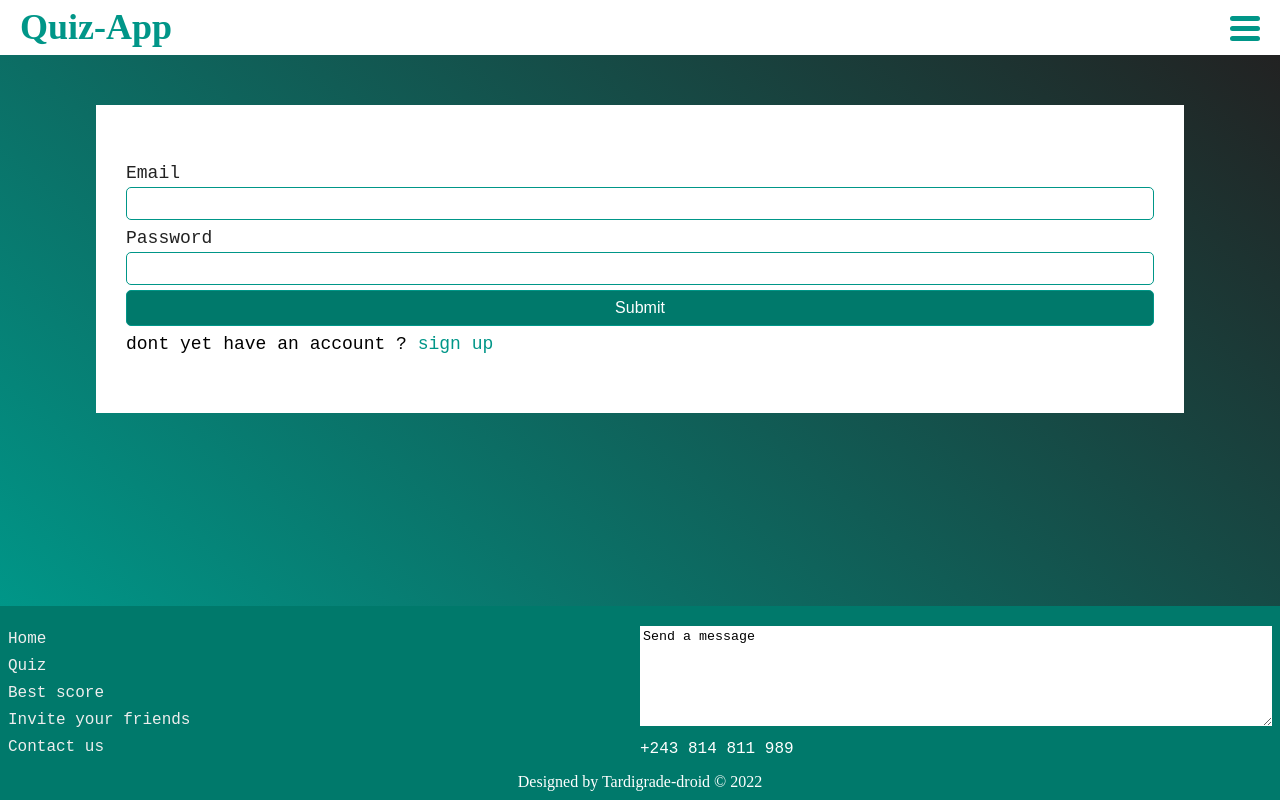
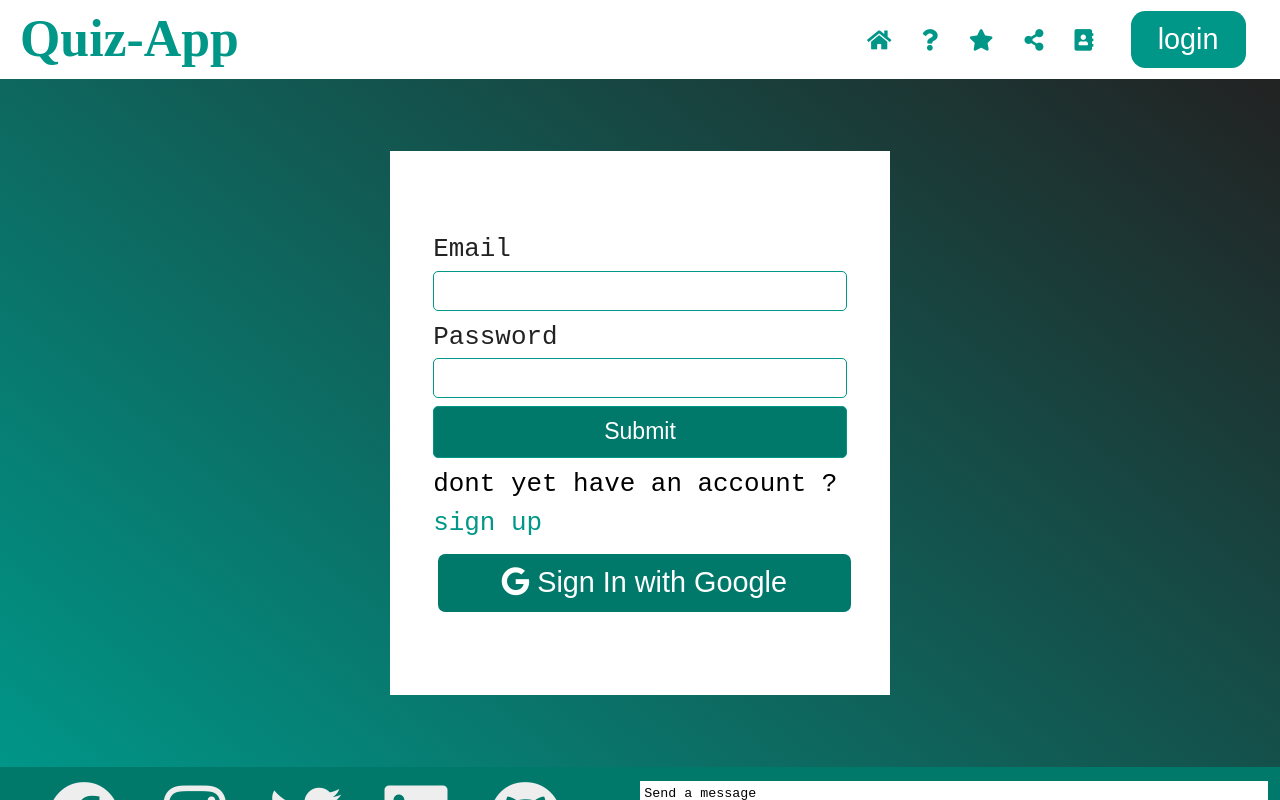
Before and after one commit to Tardigrade-droid/react-quiz-game, a React (Create React App) app: page / in a window 1280 px wide. Both pictures are taken after a click on the button "Start". Shown: the top 800 px of the page. Built offline with nearby package versions, Linux system fonts and the light colour scheme; no server answers; the HTML template or start-up script is replaced by a standard one.

Commit message:
google authentification set but some bugs stayed LOGIN-QUIZ

```diff
--- a/package.json
+++ b/package.json
@@ -6,6 +6,7 @@
     "@testing-library/jest-dom": "^5.16.3",
     "@testing-library/react": "^12.1.4",
     "@testing-library/user-event": "^13.5.0",
+    "firebase": "^9.6.11",
     "react": "^17.0.2",
     "react-dom": "^17.0.2",
     "react-router-dom": "^6.3.0",
--- a/public/index.html
+++ b/public/index.html
@@ -24,6 +24,8 @@
       work correctly both with client-side routing and a non-root public URL.
       Learn how to configure a non-root public URL by running `npm run build`.
     -->
+	<link rel="stylesheet" href="https://cdnjs.cloudflare.com/ajax/libs/font-awesome/5.8.0/css/all.min.css" integrity="sha512-3PN6gfRNZEX4YFyz+sIyTF6pGlQiryJu9NlGhu9LrLMQ7eDjNgudQoFDK3WSNAayeIKc6B8WXXpo4a7HqxjKwg==" crossorigin="anonymous" referrerpolicy="no-referrer" />
+
     <title>React App</title>
   </head>
   <body>
--- a/src/App.css
+++ b/src/App.css
@@ -26,9 +26,10 @@
 }
 html{
 	scroll-behavior: smooth;
+	font-size: 62.5%;
 }
 body{
-	font-size: 18px;
+	font-size: 1.8rem;
 	line-height: 150%;
 	font-family: var(--primary-font);
 }
@@ -48,21 +49,28 @@ body{
 	background: var(--success-bg);
 }
 .modal{
-	padding: 5px 0;
-	border-radius: 5px;
+	padding: .5rem 0;
+	border-radius: .5rem;
 }
 .not-found{
 	font-family: var(--font-primary);
-	font-size: 30px;
+	font-size: 3rem;
 	color: var(--primary);
 	text-align: center;
 	text-transform: capitalize;
-	padding-top: 30px;
+	padding-top: 3rem;
+}
+.google-btn button{
+	width: 100%;
+	background: var(--secondary);
+	color: var(--white);
+	border-radius: .5rem;
 }
 main{
 	flex-grow: 1;
 }
 a{
+	cursor: pointer;
 	text-decoration: none;
 	color: var(--primary);
 }
@@ -70,15 +78,15 @@ li{
 	list-style: none;
 }
 button{
-	width: 80px;
-	height: 40px;
-	font-size: 20px;
+	width: 8rem;
+	height: 4rem;
+	font-size: 2rem;
 	font-weight: 400;
-	margin: 3px;
-	padding: 3px 5px;
+	margin: .3rem;
+	padding: .3rem .5rem;
 	outline: none;
 	border: none;
-	border-radius: 10px;
+	border-radius: 1rem;
 	background: var(--light);
 }
 #loader{
@@ -87,12 +95,12 @@ button{
 	display: flex;
 	justify-content: center;
 	align-items: center;
-	padding-top: 50px;
+	padding-top: 5rem;
 }
 #loader div{
-	width: 50px;
-	height: 50px;
-	border-width: 5px;
+	width: 5rem;
+	height: 5rem;
+	border-width: .5rem;
 	border-style: solid;
 	border-color: lightgray;
 	border-top-color: var(--secondary);
@@ -104,12 +112,12 @@ button{
 	100%{transform: rotate(360deg);}
 }
 header{
-	height: 55px;
+	height: 5.5rem;
 	display: flex;
 	align-items: center;
 	background: var(--white);
 	color: var(--primary);
-	padding: 10px var(--pad-side);
+	padding: 1rem var(--pad-side);
 	position: relative;
 	z-index: 1;
 }
@@ -119,33 +127,33 @@ header h1{
 	flex-grow: 1;
 }
 .menu-btn{
-	width: 30px;
-	height: 30px;
+	width: 3rem;
+	height: 3rem;
 	cursor: pointer;
 }
 .menu-btn span{
 	display: inline-block;
 	background-color: var(--primary);
-	width: 30px;
-	height: 5px;
-	border-radius: 10px;
+	width: 3rem;
+	height: .5rem;
+	border-radius: 1rem;
 }
 .menu-btn span::before, .menu-btn span::after{
 	content: "";
 	position: absolute;
         display: inline-block;
         background-color: var(--primary);
-        width: 30px;
-        height: 5px;
-        border-radius: 10px;
+        width: 3rem;
+        height: .5rem;
+        border-radius: 1rem;
 	transition-property: transform;
 	transition: 200ms ease-in-out;
 }
 .menu-btn span::before{
-	transform: translateY(10px);
+	transform: translateY(1rem);
 }
 .menu-btn span::after{
-        transform: translateY(-10px);
+        transform: translateY(-1rem);
 }
 .menu-btn.active span{
 	background: transparent;
@@ -158,8 +166,8 @@ header h1{
 }
 header nav{
         width: 100%;
-        height: 350px;
-        position: absolute;                            top: 56px;
+        height: 35rem;
+        position: absolute;                            top: 5.6rem;
         right: 0;
 	transform-origin: right;
 	transform: scale(0);
@@ -171,14 +179,18 @@ header nav.active{
 	transform: scale(1);
 }
 header nav li{
-	height: 50px;
+	height: 5rem;
 	display: flex;
 	align-items: center;
-	padding: 0 10px;
+	padding: 0 1rem;
 	border-bottom: 1px solid var(--primary);
 }
+nav i{
+	margin-right: 1rem;
+	transform: scale(1.2);
+}
 header nav a{
-	font-size: 20px;
+	font-size: 2rem;
 	font-weight: 500;
 }
 .user a{
@@ -190,11 +202,11 @@ header nav .user button{
 	color: var(--white);
 }
 .hero{
-	height: 400px;
+	height: 40rem;
 	display: flex;
 	flex-direction: column;
 	align-items: center;
-	padding-top: 100px;
+	padding-top: 10rem;
 	background: linear-gradient(39deg, var(--primary), var(--dark));
 	background-blend-mode: multiply;
 	color: var(--white);
@@ -204,30 +216,30 @@ header nav .user button{
 	flex-basis: 50%;
 	margin: 0 auto;
 	font-family: var(--primary-font);
-	font-size: 25px;
+	font-size: 2.5rem;
 	line-height: 90%;
 }
 .hero .btn.white{
-	width: 100px;
-	height: 50px;
+	width: 10rem;
+	height: 5rem;
 	font-family: inherit;
-	font-size: 20px;
+	font-size: 2rem;
 	font-weight: 800;
 	background: var(--white);
 	color: var(--primary);
 }
 .sign-box{
 	background: linear-gradient(39deg, var(--primary), var(--dark));
-	padding: 50px 0;
+	padding: 5rem 0;
 }
 form.sign{
 	width: 85%;
 	background: var(--white);
 	margin: auto;
-	padding: 50px 30px;
+	padding: 5rem 3rem;
 }
 .sign div{
-	margin: 5px 0;
+	margin: .5rem 0;
 }
 .sign div label{
 	color: var(--dark);
@@ -237,10 +249,10 @@ form.sign{
 	width: 100%;
 	border: 1px solid var(--primary);
 	border-radius: 5px;
-	padding: 8px 4px;
+	padding: .8rem .4rem;
 }
 .sign input[type='submit']{
-	font-size: 16px;
+	font-size: 1.6rem;
 	background: var(--secondary);
 	color: var(--white);
 }
@@ -253,8 +265,8 @@ form.sign{
 }
 .questions-box{
 	width: 85%;
-	margin: 30px auto;
-	padding: 50px 30px;
+	margin: 3rem auto;
+	padding: 5rem 3rem;
 	background: linear-gradient(39deg, var(
 --primary), var(--dark));
 }
@@ -263,38 +275,45 @@ form.sign{
 	width: 100%;
 }
 .questions-box h3{
-	font-size: 18px;
+	font-size: 1.8rem;
 	font-weight: 600;
 	font-family: var(--terciary-font);
 }
 .questions-box h3:first-letter{
-	font-size: 25px;
+	font-size: 2.5rem;
 	text-transform: capitalize;
 }
 .questions-box  article{
-	margin: 5px 0;
+	margin: .5rem 0;
 	display: flex;
 	align-items: center;
 }
 .questions-box input[type="radio"]{
 	outline: none;
 	border: none;
-	margin-right: 5px;
+	margin-right: .5rem;
 }
 .questions-box label{
 	flex-grow: 1;
 }
 footer{
 	color: var(--white);
-	font-size: 16px;
+	font-size: 1.6rem;
 	background: var(--secondary);
-	padding: 20px 8px 5px 8px;
+	padding: 1rem .8rem .5rem .8rem;
 }
-footer nav a{
+footer i{
+	font-size: 3rem;
 	color: var(--light);
+	flex-basis: 30%;
+
 }
-footer nav .user{
-	display: none
+.social-icons{
+	text-align: center;
+	display: flex;
+	flex-wrap: wrap;
+	justify-content: center;
+	align-items: center;
 }
 footer section{
 	display: flex
@@ -308,10 +327,86 @@ footer textarea{
 	outline: none;
 	border: none;
 	background: var(--white);
-	padding: 3px;
+	padding: .3rem;
 }
 .copyright{
 	font-family: var(--secondary-font);
 	text-align: center;
-	margin-top: 5px;
+	margin-top: .5rem;
 }
+
+@media all and (min-width: 935px){
+	html{
+		font-size: 90%;
+	}
+	.menu-btn{
+		display: none;
+	}
+	header nav{
+		height: auto;
+		position: relative;
+		top: 0;
+		left: 0;
+		transform: scale(1)
+	}
+	header h1{
+		width: 20rem;
+	}
+	header nav ul{
+		display: flex;
+		justify-content: flex-end;
+	}
+	header nav li{
+		border: none;
+		transition: all 250ms ease-out;
+	}
+	nav li a{
+		display: none;
+	}
+	nav li:nth-child(4) a{
+		font-size: 1.3rem;
+		font-weight: 700;
+	}
+	nav li:last-child a{
+		display: inline;
+	}
+	nav li:hover{
+		width: auto;
+	}
+	nav li:hover a{
+		display: inline;
+	}
+
+	.hero h3{
+		max-width: 600px;
+		text-align: center;
+	}
+
+	.sign{
+		max-width: 500px;
+	}
+
+	.questions-box{
+		max-width: 800px;
+	}
+	.questions-box h3{
+		font-size: 3rem;
+	}
+	.questions-box article{
+		font-size: 2rem;
+	}
+
+
+	.social-icons{
+		display: block;
+	}
+	.social-icons i{
+		font-size: 5rem;
+		margin-right: 3rem;
+	}
+
+
+	.copyright{
+		font-size: 2rem;
+	}
+}
--- a/src/components/Footer.jsx
+++ b/src/components/Footer.jsx
@@ -1,16 +1,20 @@
-import Menu from './Menu'
 
 const Footer = ()=>{
 	return <footer>
 		<section>
-		<div>
-			<Menu/>
+		<div className="social-icons">
+			<i className="fab fa-facebook"></i>
+			<i className="fab fa-instagram"></i>
+			<i className="fab fa-twitter"></i>
+			<i className="fab fa-linkedin"></i>
+			<i className="fab fa-github"></i>
+			<i className="fas fa-envelope"></i>
+			<div><i></i>+243 814 811 989</div>
 		</div>
 		<div>
 		<form>
 			<textarea>Send a message</textarea>
 		</form>
-			<span>+243 814 811 989</span>
 		</div>
 		</section>
 		<p className="copyright">Designed by Tardigrade-droid &copy; {new Date().getFullYear()}</p>
--- /dev/null
+++ b/src/components/GoogleSign.jsx
@@ -0,0 +1,19 @@
+import {signInWithPopup} from 'firebase/auth'
+import {useNavigate} from 'react-router-dom'
+import {auth, googleProvider} from '../firebase/firebase'
+
+const GoogleSign = ()=>{
+	const navigate = useNavigate()
+	async function handleClick(){
+		try{
+			await signInWithPopup(auth, googleProvider)
+			navigate('/quiz')
+		}catch(err){
+			alert(err.message)
+		}
+	}
+	return <div className='google-btn'>
+			<button type="button" onClick={handleClick}><i className="fab fa-google"></i> Sign In with Google</button>
+		</div>
+}
+export default GoogleSign
--- a/src/components/Hero.jsx
+++ b/src/components/Hero.jsx
@@ -5,6 +5,7 @@ const Hero = ()=>{
 	return <section className="hero">
 		<h3>Welcome to the game that help your knowledge grow and split up your brain</h3>
 		<div className="hero-btn">
+		<img src="../assets/gamepad.svg" alt="" />
 		<Button type="fill" color="white" text={<Link to='/quiz'>Start</Link>} />
 		</div>
 		</section>
--- a/src/components/Menu.jsx
+++ b/src/components/Menu.jsx
@@ -4,11 +4,26 @@ import Dashboard from './Dashboard'
 const Menu = ({btnState, setBtnState})=>{
 	return <nav className={btnState}>
 		<ul onClick={()=>setBtnState('')}>
-			<li><Link to='/'>Home</Link></li>
-			<li><Link to='/quiz'>Quiz</Link></li>
-			<li><a href="#">Best score</a></li>
-			<li><a href="#">Invite your friends</a></li>
-			<li><a href="#">Contact us</a></li>
+			<li>
+				<i className="fas fa-home"></i>
+				<Link to='/'>Home</Link>
+			</li>
+			<li>
+				<i className="fas fa-question"></i>
+				<Link to='/quiz'>Quiz</Link>
+			</li>
+			<li>
+				<i className="fas fa-star"></i>
+				<a href="#">Best score</a>
+			</li>
+			<li>
+				<i className="fas fa-share-alt"></i>
+				<a href="#">Invite your friends</a>
+			</li>
+			<li>
+				<i className="fas fa-address-book"></i>
+				<a href="#">Contact us</a>
+			</li>
 			<li><Dashboard /></li>
 		</ul>
 		</nav>
--- a/src/firebase/firebase.js
+++ b/src/firebase/firebase.js
@@ -1,6 +1,6 @@
 import {initializeApp} from 'firebase/app'
 import {getFirestore, collection} from 'firebase/firestore'
-import {getAuth} from 'firebase/auth'
+import {getAuth, GoogleAuthProvider} from 'firebase/auth'
 
 const firebaseConfig = {
 	  apiKey: "AIzaSyAadf2dOLXQcVS4_AX9-mNaglufage8QyA",
@@ -15,3 +15,4 @@ const app = initializeApp(firebaseConfig)
 export const db = getFirestore()
 export const questRef = collection(db, 'questions')
 export const auth = getAuth()
+export const googleProvider = new GoogleAuthProvider()
--- a/src/pages/ProtectedRoute.js
+++ b/src/pages/ProtectedRoute.js
@@ -7,7 +7,7 @@ const ProtectedRoute = ({children}) => {
 	if(!user){
 		return <Navigate to='/login' replace />
 	}
-
 	return children
 }
+
 export default ProtectedRoute
--- a/src/pages/SignIn.js
+++ b/src/pages/SignIn.js
@@ -3,6 +3,7 @@ import {signInWithEmailAndPassword} from 'firebase/auth'
 import {useNavigate, Link} from 'react-router-dom'
 import {auth} from '../firebase/firebase'
 import Modal from '../components/Modal'
+import GoogleSign from '../components/GoogleSign'
 
 const SignIn = ()=>{
 	const navigate = useNavigate()
@@ -41,6 +42,7 @@ const SignIn = ()=>{
 		<div>
 			<p>dont yet have an account ? <Link to='/signup'>sign up</Link></p>
 		</div>
+		<GoogleSign />
 		</form>
 		</main>
 }
--- a/src/pages/SignUp.js
+++ b/src/pages/SignUp.js
@@ -3,6 +3,7 @@ import {useNavigate, Link} from 'react-router-dom'
 import {createUserWithEmailAndPassword, updateProfile} from 'firebase/auth'
 import {auth} from '../firebase/firebase'
 import Modal from '../components/Modal'
+import GoogleSign from '../components/GoogleSign'
 
 const SignUp = ()=>{
 	const [username, setUsername] = useState('')
@@ -49,6 +50,7 @@ const SignUp = ()=>{
 		<div>
 		<p>already have an account ? <Link to='/login'>login</Link></p>
 		</div>
+		<GoogleSign />
 
 		</form>
 		</main>
```
Also changed, not shown: src/assets/questions.js (deleted, +0 -23 lines), src/assets/gamepad.svg (added), 1 other file (tests, documents, lock files or other folders).
